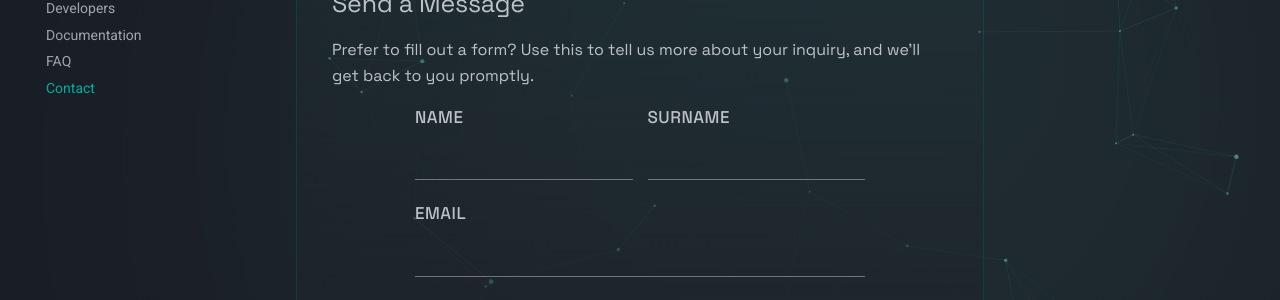
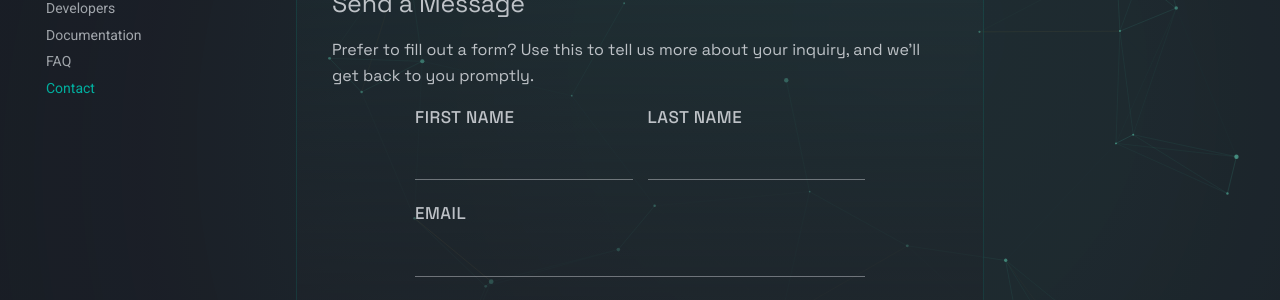
Before and after one commit to MachineGnostics/machinegnostics.io, an MkDocs documentation site: the page built from docs/contact.md, in a window 1280 px wide and 900 px high, scrolled down 1273 px. Shown: the part 154-454 px from the top of the window. Built offline with MkDocs 1.6.1 and Material for MkDocs 9.7.7, drawn with Linux system fonts in a browser that asks for light colours; plug-ins that fetch from the network failed and are left out; comment, search, counter and statistics services are not loaded.

Commit message:
contact form updated

```diff
--- a/docs/contact.md
+++ b/docs/contact.md
@@ -35,11 +35,11 @@
 		<form action="https://formsubmit.co/info.machinegnostics@gmail.com" method="POST" class="gn-contact-form">
 			<div class="gn-form-row">
 				<div class="gn-form-group">
-					<label for="name">Name</label>
+					<label for="name">First Name</label>
 					<input type="text" id="name" name="name" required>
 				</div>
 				<div class="gn-form-group">
-					<label for="surname">Surname</label>
+					<label for="surname">Last Name</label>
 					<input type="text" id="surname" name="surname" required>
 				</div>
 			</div>
@@ -115,7 +115,7 @@
 				function showSuccessMessage() {
 					const formElement = document.getElementById('contact-form');
 					if (formElement) {
-						formElement.innerHTML = '<div style="text-align: center; padding: 2rem;"><h3 style="color: var(--md-primary-fg-color);">✓ Thank You!</h3><p>Your message has been sent successfully. We\'ll get back to you within 24-48 hours.</p><a href="/" class="md-button md-button--primary" style="margin-top: 1rem;">Back to Home</a></div>';
+						formElement.innerHTML = '<div style="text-align: center; padding: 2rem;"><h3 style="color: var(--md-primary-fg-color);">✓ Thank You!</h3><p>Thank you for connecting with us. Your enquiry has been successfully submitted and is being carefully reviewed by our team. We will be in touch shortly to explore how we can best support your objectives. We value your time and your ambition.</p><a href="/" class="md-button md-button--primary" style="margin-top: 1rem;">Back to Home</a></div>';
 					}
 				}
 			});
--- a/overrides/main.html
+++ b/overrides/main.html
@@ -302,11 +302,11 @@
 		<form id="globalContactForm" action="https://formsubmit.co/info.machinegnostics@gmail.com" method="POST">
 			<div class="gn-form-row">
 				<div class="gn-form-group">
-					<label for="globalName">Name</label>
+					<label for="globalName">First Name</label>
 					<input type="text" id="globalName" name="name" required>
 				</div>
 				<div class="gn-form-group">
-					<label for="globalSurname">Surname</label>
+					<label for="globalSurname">Last Name</label>
 					<input type="text" id="globalSurname" name="surname" required>
 				</div>
 			</div>
@@ -387,10 +387,10 @@
 				signal: controller.signal
 			}).then(function(response) {
 				clearTimeout(timeoutId);
-				form.innerHTML = '<div style="text-align: center; padding: 2rem;"><h3 style="color: #00BCD4;">✓ Thank You!</h3><p>Your message has been sent. We will reply within 24-48 hours.</p><button type="button" onclick="closeContactModal()" class="md-button md-button--primary" style="margin-top: 1rem;">Close</button></div>';
+				form.innerHTML = '<div style="text-align: center; padding: 2rem;"><h3 style="color: #00BCD4;">✓ Thank You!</h3><p>Thank you for connecting with us. Your enquiry has been successfully submitted and is being carefully reviewed by our team. We will be in touch shortly to explore how we can best support your objectives. We value your time and your ambition.</p><button type="button" onclick="closeContactModal()" class="md-button md-button--primary" style="margin-top: 1rem;">Close</button></div>';
 			}).catch(function(error) {
 				clearTimeout(timeoutId);
-				form.innerHTML = '<div style="text-align: center; padding: 2rem;"><h3 style="color: #00BCD4;">✓ Thank You!</h3><p>Your message has been sent. We will reply within 24-48 hours.</p><button type="button" onclick="closeContactModal()" class="md-button md-button--primary" style="margin-top: 1rem;">Close</button></div>';
+				form.innerHTML = '<div style="text-align: center; padding: 2rem;"><h3 style="color: #00BCD4;">✓ Thank You!</h3><p>Thank you for connecting with us. Your enquiry has been successfully submitted and is being carefully reviewed by our team. We will be in touch shortly to explore how we can best support your objectives. We value your time and your ambition.</p><button type="button" onclick="closeContactModal()" class="md-button md-button--primary" style="margin-top: 1rem;">Close</button></div>';
 			});
 		});
 	}
```
Also changed, not shown: docs/index.md (+1 -1 lines).
